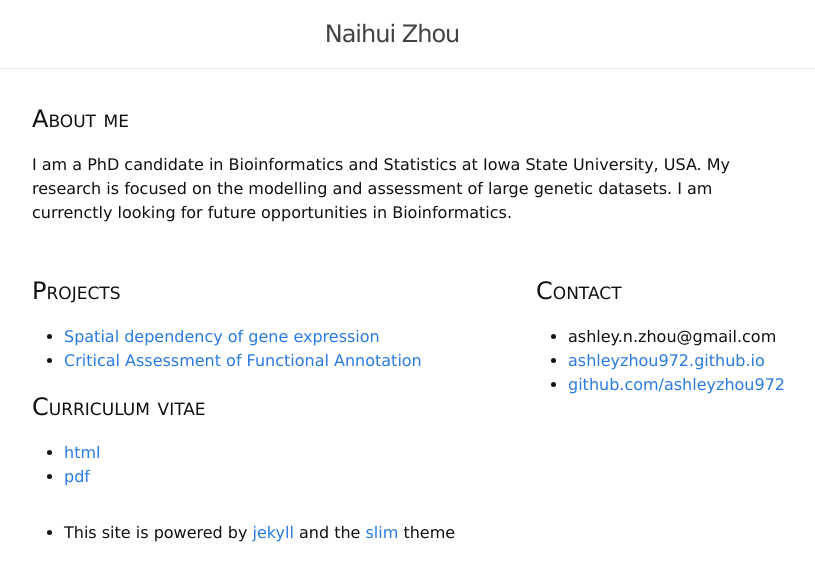
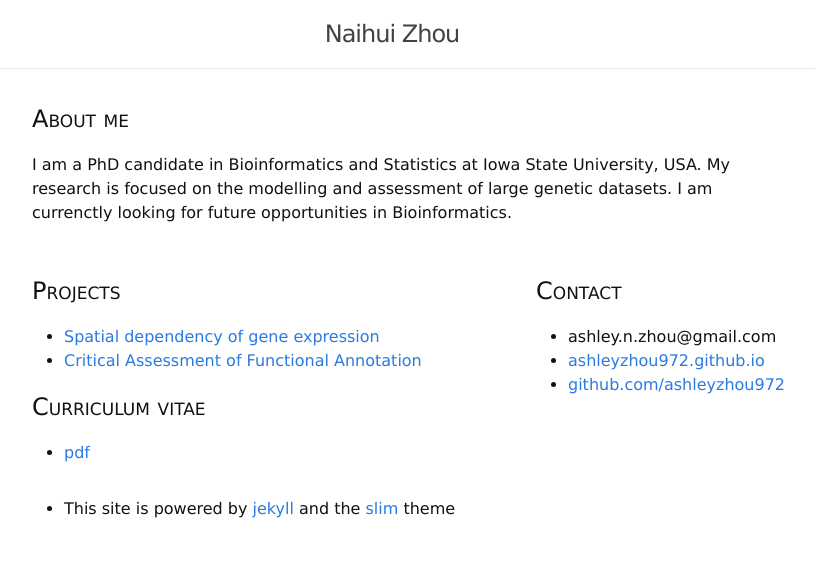
Before and after one commit to ashleyzhou972/ashleyzhou972.github.io, a Jekyll site: the page built from index.html, in a window 1280 px wide. Shown: the top 581 px of the page, without its empty margins (248-1063 px from the left). Built offline with Jekyll 4.4.1, drawn with Linux system fonts in a browser that asks for light colours.

Commit message:
update cv

```diff
--- a/index.html
+++ b/index.html
@@ -27,7 +27,6 @@ layout: default
 	<section>
 		<h2 class="smallcap">curriculum vitae</h2>
 		<ul>
-			<li><a href="{{ "/cv/index.html" | prepend: site.baseurl }}">html</a></li>
 			<li><a href="{{ "/doc/cv.pdf" | prepend: site.baseurl }}">pdf</a></li>
 		</ul>
 
```
Also changed, not shown: 2 other files.
